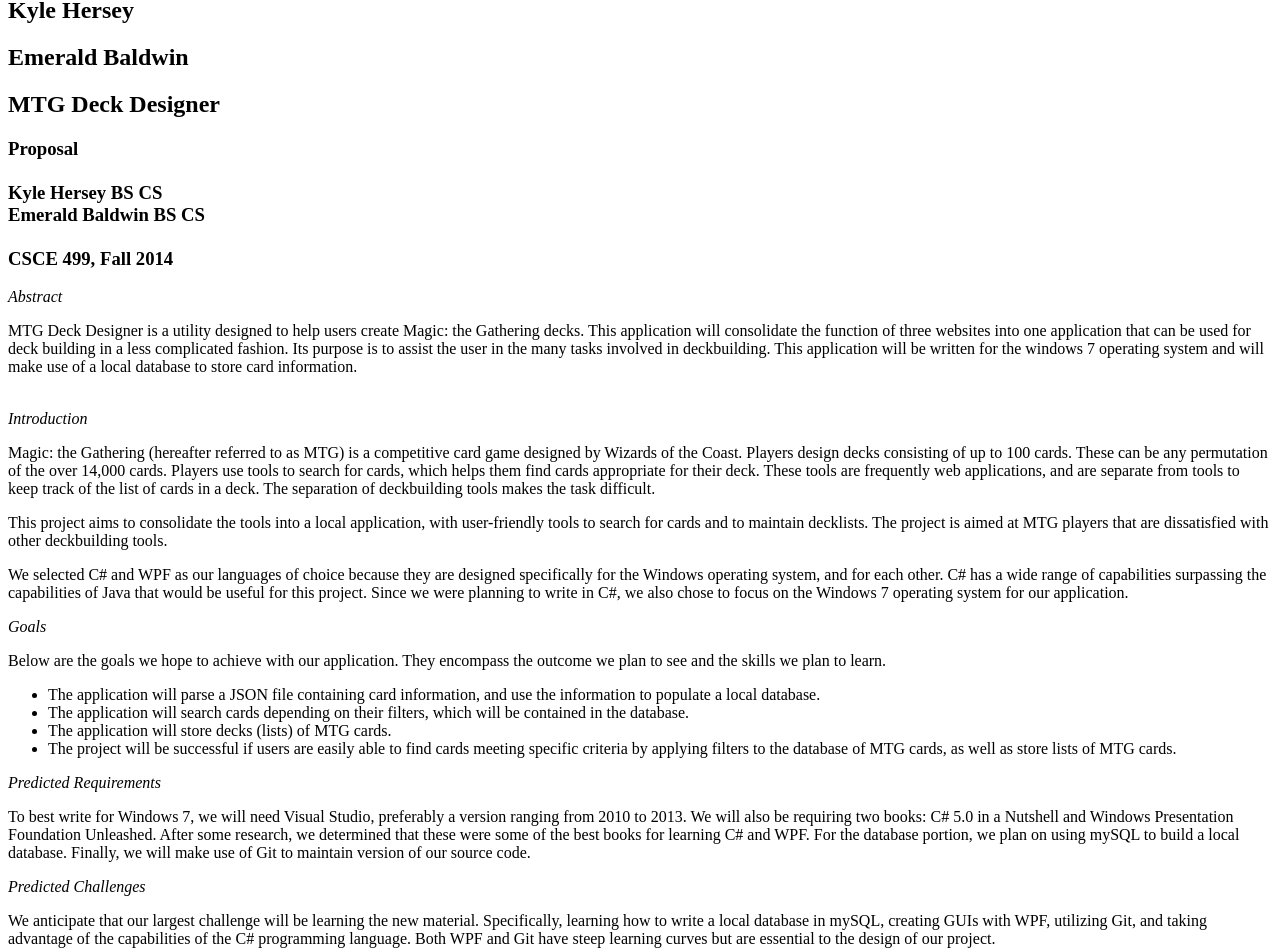
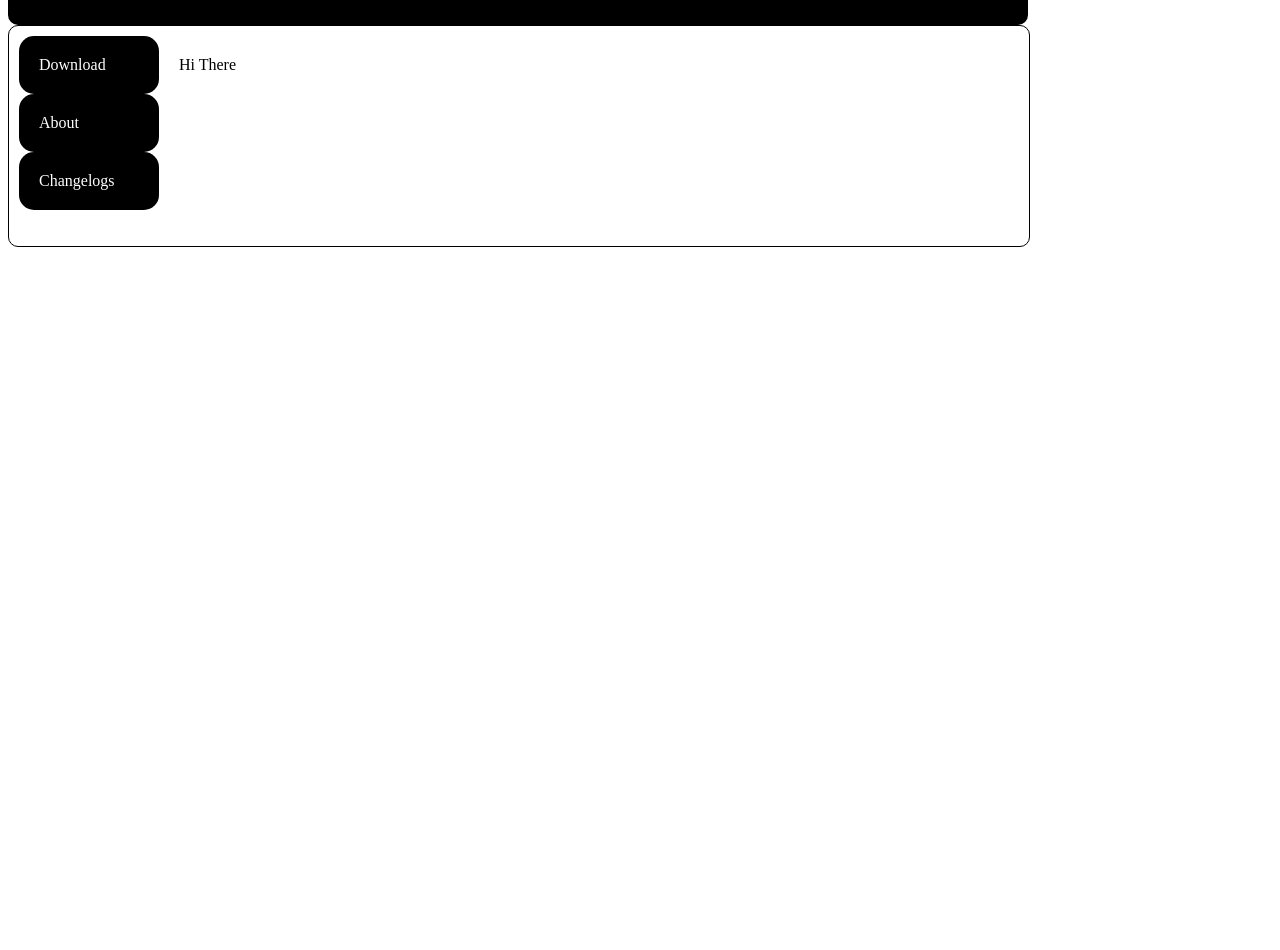
Before and after one commit to Emerald-Baldwin/Emerald-Baldwin.github.io, a plain HTML site: page index.html in a window 1280 px wide. Shown: the part 83-1033 px from the top of the page. After the commit the page ends 800 px from the top, so only its background shows below. Drawn offline with Linux system fonts and the light colour scheme.

Commit message:
Add general html file
The general main index html file for TopDeck.

```diff
--- /dev/null
+++ b/index.css
@@ -0,0 +1,36 @@
+#head {
+  background-color:black;
+  color:white;
+  width:1000px;
+  padding:10px;
+  border-radius:10px;
+}
+#buttons {
+  background-color:black;
+  color:white;
+  padding:20px;
+  border-radius:15px;
+  width:100px;
+}
+#buttons:hover {
+  background-color:grey;
+}
+#buttons:active {
+  background-color:lightgrey;
+}
+#mainPage {
+  float:left;
+  padding:20px;
+}
+#buttonControl {
+  float:left;
+}
+#mainWindow {
+  border-color:black;
+  border-style:solid;
+  border-width:1px;
+  height:200px;
+  width:1000px;
+  padding:10px;
+  border-radius:10px;
+}
--- a/index.html
+++ b/index.html
@@ -1,61 +1,20 @@
 <!DOCTYPE html>
 <html>
-<h1>CSCE 499 Capstone</h1>
-<h2>Kyle Hersey</h2>
-<h2>Emerald Baldwin</h2>
-<h2>
-MTG Deck Designer
-</h2>
-<h3>Proposal<br>
- <br>
-Kyle Hersey BS CS<br>
-Emerald Baldwin BS CS<br>
- <br>
-CSCE 499, Fall 2014 <br></h3>
-<i>Abstract</i>
-     <p> MTG Deck Designer is a utility designed to help users create Magic: the Gathering decks.
-This application will consolidate the function of three websites into one application that can be used for deck building in a less complicated fashion. Its purpose is to assist the user in the many tasks involved in deckbuilding. This application will be written for the windows 7 operating system and will make use of a local database to store card information. </p><br>
-
-<i>Introduction</i><br>
-
-        	<p>Magic: the Gathering (hereafter referred to as MTG) is a competitive card game designed by Wizards of the Coast. Players design decks consisting of up to 100 cards. These can be any permutation of the over 14,000 cards. Players use tools to search for cards, which helps them find cards appropriate for their deck. These tools are frequently web applications, and are separate from tools to keep track of the list of cards in a deck. The separation of deckbuilding tools makes the task difficult.</p>
-
-<p>This project aims to consolidate the tools into a local application, with user-friendly tools to search for cards and to maintain decklists. The project is aimed at MTG players that are dissatisfied with other deckbuilding tools.</p>
-
-<p>We selected C# and WPF as our languages of choice because they are designed specifically for the Windows operating system, and for each other. C# has a wide range of capabilities surpassing the capabilities of Java that would be useful for this project. Since we were planning to write in C#, we also chose to focus on the Windows 7 operating system for our application.</p>
-
-<i>Goals</i><br>
-
-<p>Below are the goals we hope to achieve with our application. They encompass the outcome we plan to see and the skills we plan to learn.
-
-<ul><li>The application will parse a JSON file containing card information, and use the information to populate a local database.</li>
-<li>The application will search cards depending on their filters, which will be contained in the database.</li>
-<li>The application will store decks (lists) of MTG cards.</li>
-<li>The project will be successful if users are easily able to find cards meeting specific criteria by applying filters to the database of MTG cards, as well as store lists of MTG cards.</li></ul>
-
-<p><i>Predicted Requirements</i></p>
-
-        	<p>To best write for Windows 7, we will need Visual Studio, preferably a version ranging from 2010 to 2013. We will also be requiring two books: C# 5.0 in a Nutshell and Windows Presentation Foundation Unleashed. After some research, we determined that these were some of the best books for learning C# and WPF. For the database portion, we plan on using mySQL to build a local database. Finally, we will make use of Git to maintain version of our source code.</p>
-
-<p><i>Predicted Challenges</i></p>
-
-        	<p>We anticipate that our largest challenge will be learning the new material. Specifically, learning how to write a local database in mySQL, creating GUIs with WPF, utilizing Git, and taking advantage of the capabilities of the C# programming language. Both WPF and Git have steep learning curves but are essential to the design of our project.</p>
-
-        	<p>We also anticipate some difficulty classifying card types. Cards can be of multiple types at once, leading to a need for multiple inheritance. This will be an issue that we will have to be considered when designing our database and when creating classes to hold card information. C# does not support multiple inheritance, a useful tool when dealing with cards of multiple types.</p>
-
-        	<p>Finally, it is anticipated that there will be challenges in finding information about all magic cards should our current site offering a json file fail.</p>
-
-<p><i>Timeline</i></p>
-
-        	<p>Below is a general outline of the milestones we hope to have completed at the end of each month. We have allotted two months for testing and UI tweaks, but anticipate that these months might be spent completing expected goals for previous months. The first few months are associated with researching technologies and languages required to complete the project and establishing the framework of the project.</p>
-
-<ul><li>October: Kyle familiar with and programming in C# and WPF, Emerald writes EER diagram, blog platform is selected and set up</li>
-<li>November: Kyle familiar with DB construction, Emerald normalizes DB and creates tables</li>
-<li>December: WPF skeleton written with hard-coded data</li>
-<li>January: json parser completed and database populated</li>
-<li>February: Working with small sample dataset</li>
-<li>March: Application working with fully populated database</li>
-<li>April: Testing</li>
-<li>May: UI changes and final bugs</li></ol>
-</p>
+	<head>
+		<link rel="stylesheet" href="index.css">
+		<title>TopDeck</title>
+	</head>
+	<body>
+	  <div id="head">
+		<h1>TOPDECK  An MTG deck designer application</h1>
+	  </div>
+	  <div id="mainWindow">
+		 <div id="buttonControl">
+		  <div id="buttons">Download</div>
+		  <div id="buttons">About</div>
+		  <div id="buttons">Changelogs</div>
+		</div>
+		<div id="mainPage">Hi There</div>
+	  </div>
+	</body>
 </html>
```
